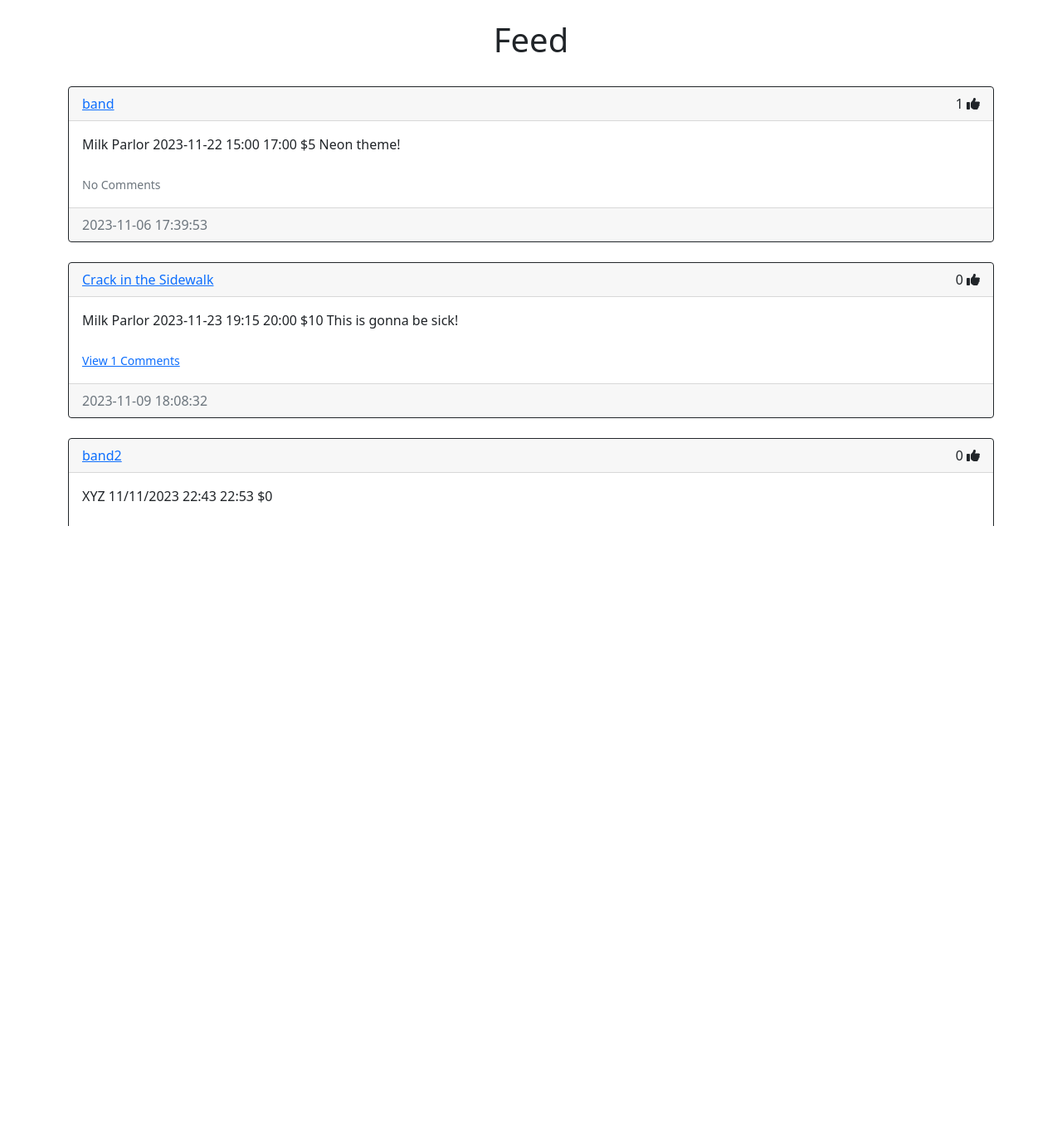
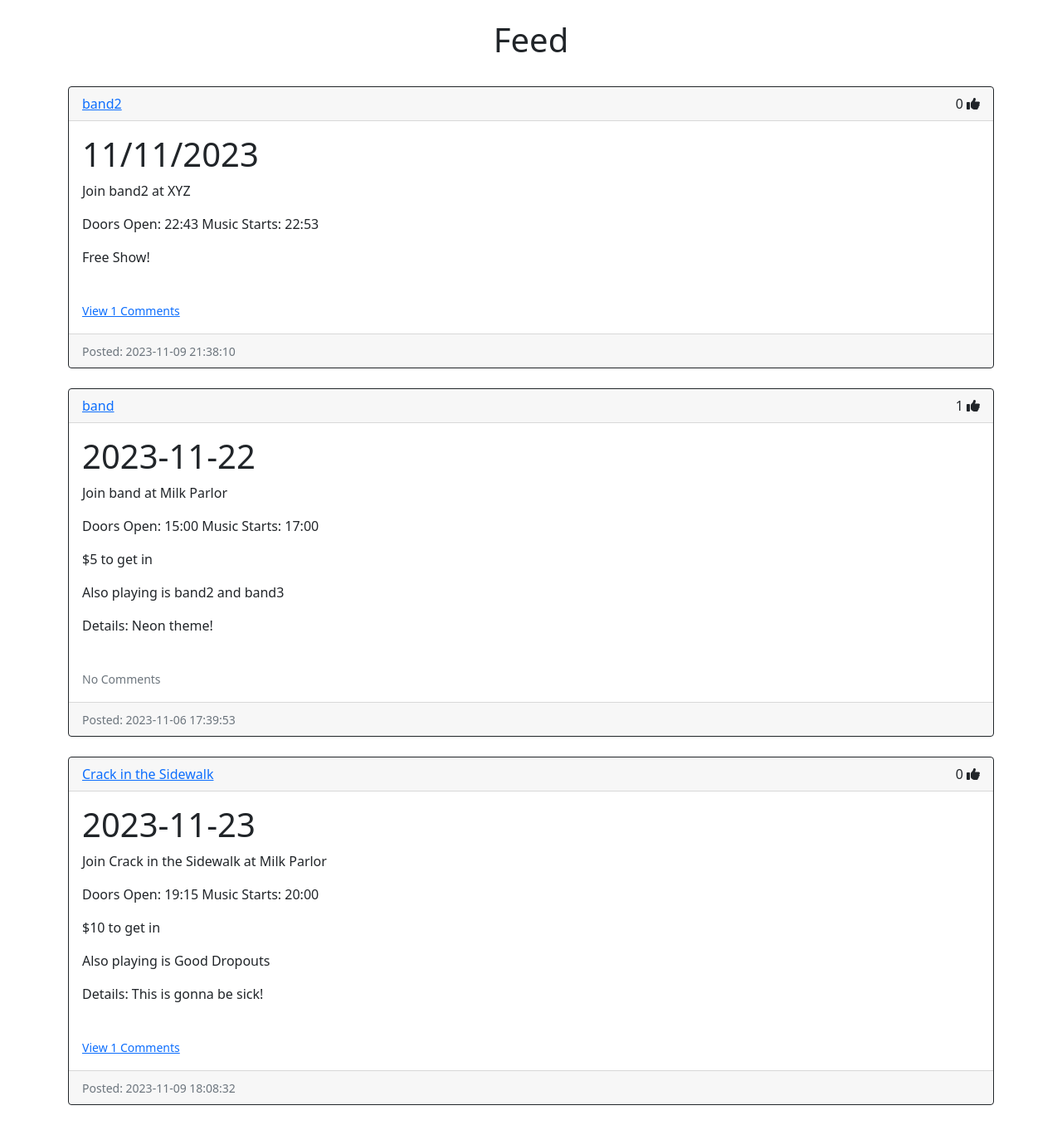
Before and after one commit to hessnt30/blog, a Flask app: page / in a window 1280 px wide. Shown: the part 56-1412 px from the top of the page at 83% size. Before the commit the page ends 690 px from the top, so only its background shows below. Run offline with Flask 3, Linux system fonts and the light colour scheme; some libraries are stand-ins or nearby versions.

Commit message:
Changes to be committed: 	modified:   instance/database.db 	modified:   website/__pycache__/models.cpython-311.pyc 	modified:   website/__pycache__/views.cpython-311.pyc 	modified:   website/templates/post_div.html 	modified:   website/templates/sign_up.html 	modified:   website/views.py

```diff
--- a/website/templates/post_div.html
+++ b/website/templates/post_div.html
@@ -6,12 +6,6 @@
 <br/>
 
 <div id="posts">
-    <style>
-        #posts {
-            height: 530px;
-            overflow:auto
-        }
-    </style>
     {% for post in posts %}
         <div class="card border-dark">
             <div class="card-header d-flex justify-content-between align-items-center">
@@ -45,8 +39,23 @@
             <div class="card-body">
                 <!-- Actual Post -->
                 <div class="card-text">
-                    {{post.location}} {{post.date}} {{post.doors}} {{post.time}} ${{post.price}} {{post.details}}
+                    <div>
+                        <h1>{{post.date}}</h1>
+                        <p>Join {{post.user.username}} at {{post.location}}</p>
+                        <p>Doors Open: {{post.doors}} Music Starts: {{post.time}}</p>
+                        {%if post.price|int == 0 %}
+                        <p>Free Show!</p>
+                        {% else %}
+                        <p>${{post.price}} to get in</p>
+                        {% endif %}
 
+                        {% if post.who %}
+                        <p>Also playing is {{post.who}}</p>
+                        {% endif %}
+                        {% if post.details %}
+                        <p>Details: {{post.details}}</p>
+                        {% endif %}
+                    </div>
                 </div>
                 <br />
                 <!-- Comments -->
@@ -93,7 +102,7 @@
                 {% endif %}
             </div>
             <div class="card-footer text-muted">
-                {{post.date_created}}
+                <small>Posted: {{post.date_created}}</small>
             </div>
         </div>
     <br />
--- a/website/templates/sign_up.html
+++ b/website/templates/sign_up.html
@@ -28,7 +28,7 @@
                 id="username"
                 name="username"
                 class="form-control"
-                placeholder="Enter Band Name"
+                placeholder="Enter Band Name (this will be your username)"
               />
               </div>
               <div align="center" id="password-input">
--- a/website/views.py
+++ b/website/views.py
@@ -2,7 +2,7 @@ from flask import Blueprint, render_template, flash, request, redirect, url_for
 from flask_login import login_required, current_user
 from .models import Post, User, Comment, Like
 from . import db
-
+from sqlalchemy import DateTime
 views = Blueprint("views", __name__)
 
 
@@ -13,7 +13,7 @@ def news():
 @views.route("/")
 @views.route("/feed")
 def feed():
-    posts = Post.query.all()
+    posts = Post.query.order_by(Post.date).all()
     return render_template("feed.html", user=current_user, posts=posts)
 
 @views.route("/create-post", methods=['GET', 'POST'])
@@ -27,6 +27,12 @@ def create_post():
         price = request.form.get('price')
         other_bands = request.form.get('who')
         description = request.form.get('description')
+
+        year = date[0:4]
+        month = date[5:7]
+        day = date[8:10]
+
+        date = month + "/" + day + "/" + year
 
         if not location or not time or not price:
             flash('Post cannot be empty.', category='error')
```
Also changed, not shown: instance/database.db.
